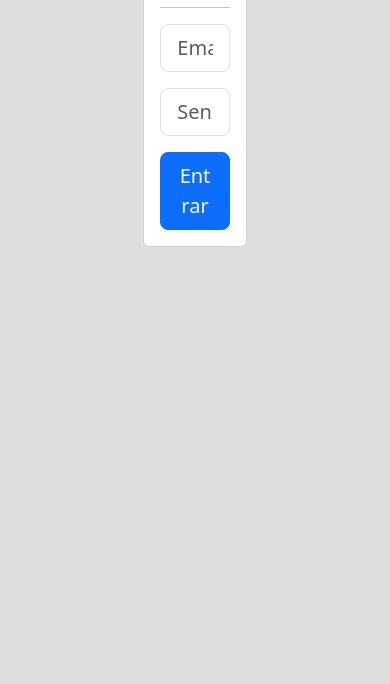
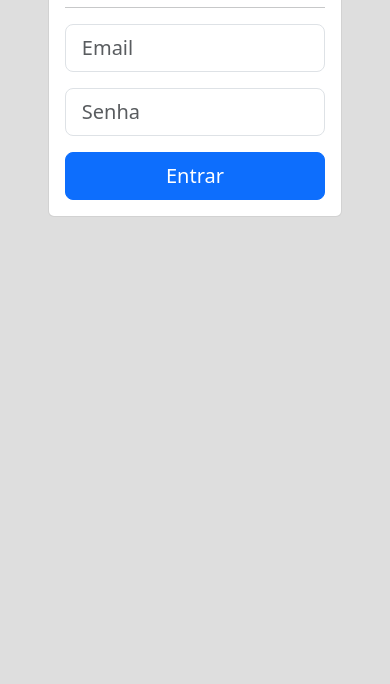
Before and after one commit to GRStabiel/bodega-lk, a plain HTML site: page index.html in a window 390 px wide. Shown: the part 160-844 px from the top of the page. Drawn offline with nearby package versions, Linux system fonts and the light colour scheme.

Commit message:
Responsividade Da Tela De Login

```diff
--- a/index.html
+++ b/index.html
@@ -11,8 +11,8 @@
 </head>
 
 <body class="px-3">
-  <div class="row mt-5">
-    <div class="col-4 offset-4">
+  <div class="row mt-5 justify-content-center">
+    <div class="col-10 col-md-6">
       <div class="card card-body mt-5">
       <h2>Login</h2>
       <hr/>
```
